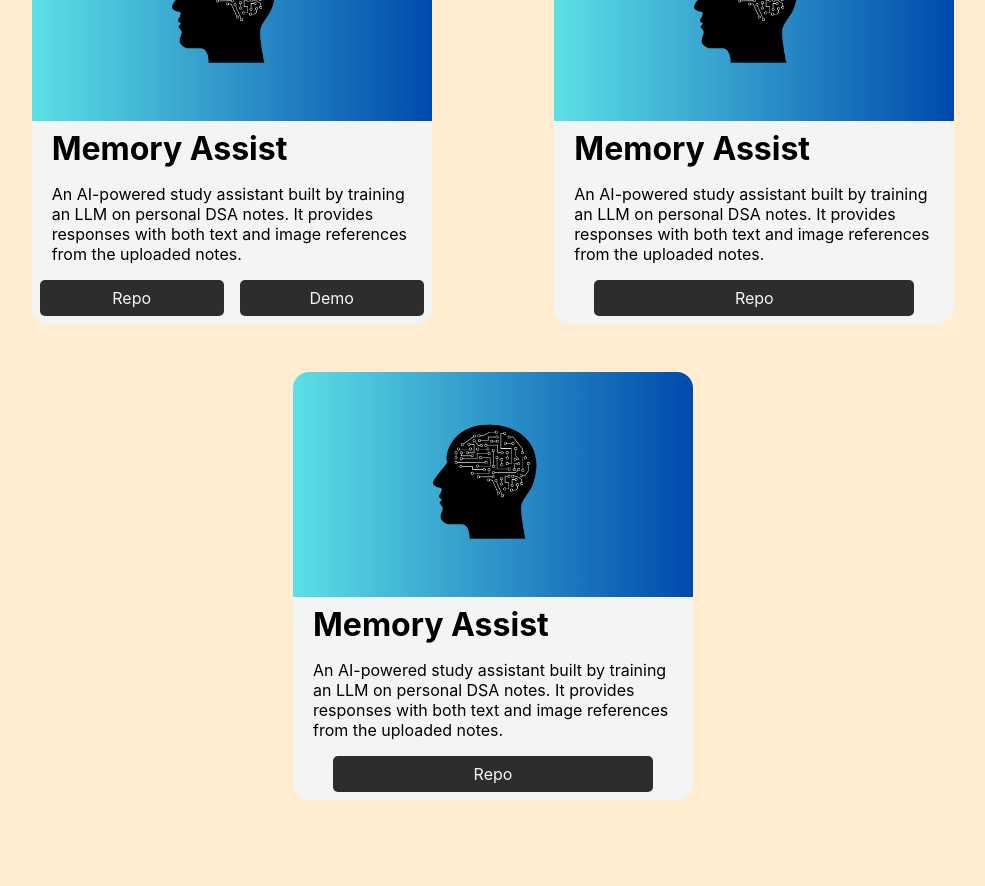
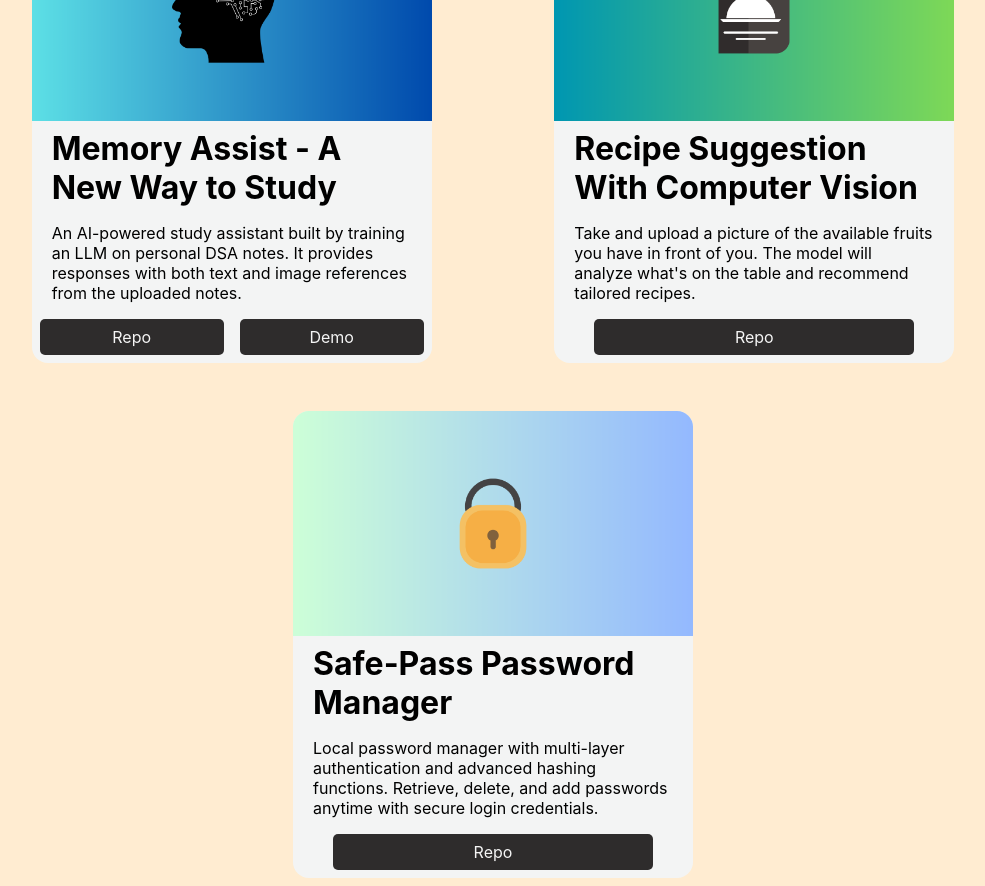
Before and after one commit to FevinFelix/personal-website, a React (Create React App) app in the folder personal-website/: page /projects in a window 1280 px wide. Shown: the part 440-1326 px from the top of the page, without its empty margins (147-1132 px from the left). Before the commit the page ends 1248 px from the top, so only its background shows below. Built offline with nearby package versions, Linux system fonts and the light colour scheme; a web font is replaced by a local one.

Commit message:
Update all project cards

```diff
--- a/personal-website/src/components/ProjectCard.css
+++ b/personal-website/src/components/ProjectCard.css
@@ -1,8 +1,3 @@
-/* .card {
-    background-color: aliceblue;
-    display: inline-block;
-} */
-
 .container .card{
     background-color: rgba(240, 248, 255, 0.767);
     width: 25rem;
--- a/personal-website/src/pages/Projects.js
+++ b/personal-website/src/pages/Projects.js
@@ -3,6 +3,8 @@ import ProjectCard from "../components/ProjectCard";
 import ProjectCardNoDemo from "../components/ProjectCardNoDemo";
 import './Projects.css'
 import MemAssistImg from '../images/MemoryAssist.png'
+import RecipeImg from '../images/RecipeSuggestion.png'
+import SafePassImg from '../images/SafePass.png'
 
 export default function Projects() {
     return (
@@ -15,24 +17,24 @@ export default function Projects() {
                 </header>
                 <div className="cards-container">
                     <ProjectCard imgSrc={MemAssistImg} imgAlt={"Card Image"}
-                    title={"Memory Assist"}
+                    title={"Memory Assist - A New Way to Study"}
                     description={"An AI-powered study assistant built by training an LLM on personal DSA notes. It provides responses with both text and image references from the uploaded notes."}
                     button1Text={"Repo"} button2Text={"Demo"}
                     repoLink={"https://github.com/EL132/Memory-Assistant"} demoLink={"https://memory-assistant-97ft.vercel.app/"}
                     />
 
-                    <ProjectCardNoDemo imgSrc={MemAssistImg} imgAlt={"Card Image"}
-                    title={"Memory Assist"}
-                    description={"An AI-powered study assistant built by training an LLM on personal DSA notes. It provides responses with both text and image references from the uploaded notes."}
+                    <ProjectCardNoDemo imgSrc={RecipeImg} imgAlt={"Card Image"}
+                    title={"Recipe Suggestion With Computer Vision"}
+                    description={"Take and upload a picture of the available fruits you have in front of you. The model will analyze what's on the table and recommend tailored recipes."}
                     buttonText={"Repo"}
-                    repoLink={"https://github.com/EL132/Memory-Assistant"}
+                    repoLink={"https://github.com/FevinFelix/Recipe-Suggestions-with-Fruit-Object-Detection"}
                     />
 
-                    <ProjectCardNoDemo imgSrc={MemAssistImg} imgAlt={"Card Image"}
-                    title={"Memory Assist"}
-                    description={"An AI-powered study assistant built by training an LLM on personal DSA notes. It provides responses with both text and image references from the uploaded notes."}
+                    <ProjectCardNoDemo imgSrc={SafePassImg} imgAlt={"Card Image"}
+                    title={"Safe-Pass Password Manager"}
+                    description={"Local password manager with multi-layer authentication and advanced hashing functions. Retrieve, delete, and add passwords anytime with secure login credentials."}
                     buttonText={"Repo"}
-                    repoLink={"https://github.com/EL132/Memory-Assistant"}
+                    repoLink={"https://github.com/FevinFelix/Safe-Pass-Password-Manager"}
                     />
                 </div>
             </main>
```
Also changed, not shown: personal-website/src/images/RecipeSuggestion.png (added), personal-website/src/images/SafePass.png (added).
